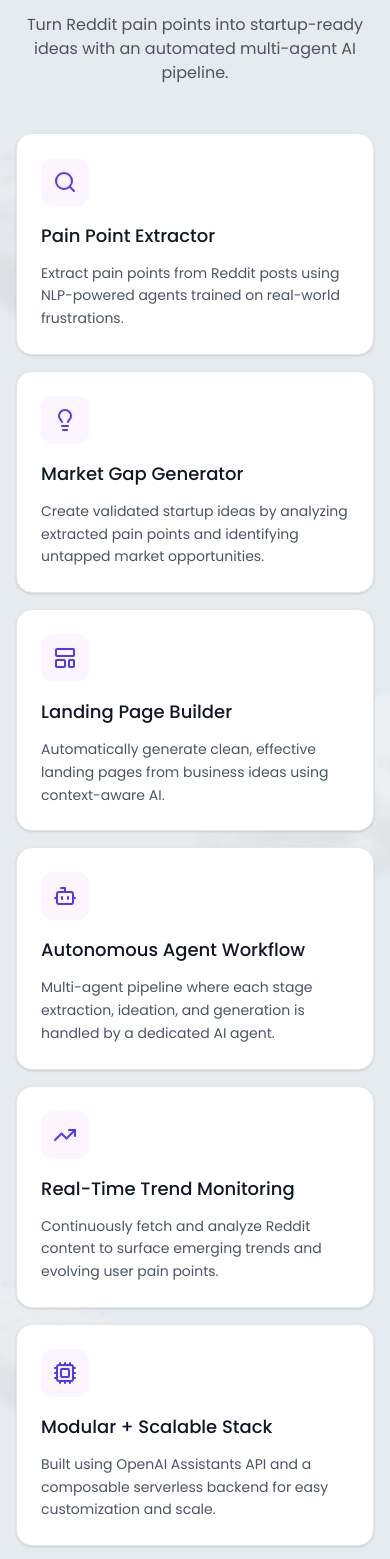
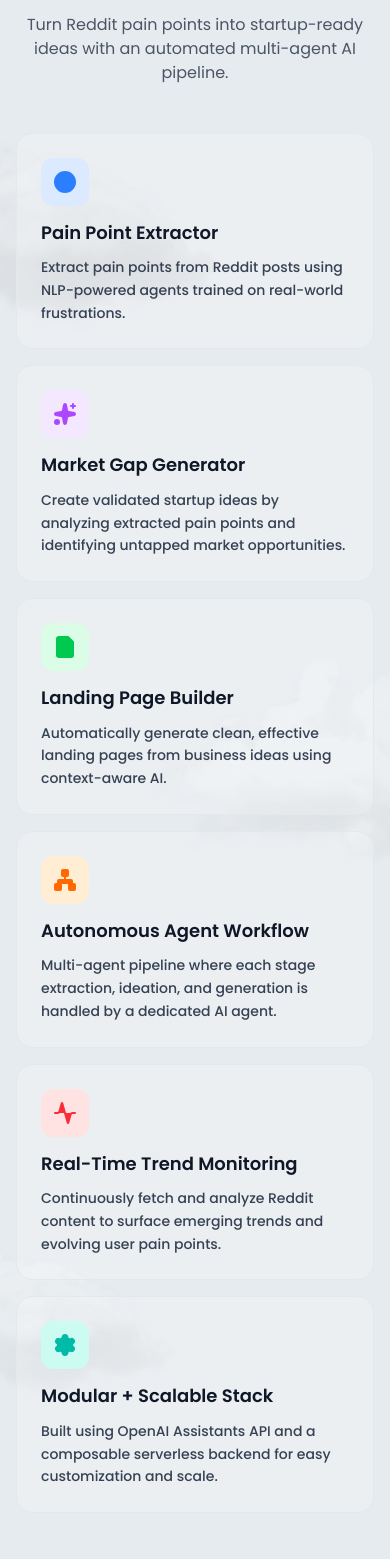
Before and after one commit to jasimarif/Reddit-idea-extractor, a React (Vite) app in the folder client/: page / in a window 390 px wide. Shown: the part 961-2520 px from the top of the page. Built offline with nearby package versions, Linux system fonts and the light colour scheme; no server answers.

Commit message:
homepage

```diff
--- a/client/src/components/Navbar.jsx
+++ b/client/src/components/Navbar.jsx
@@ -12,8 +12,8 @@ import {
   ChevronDown,
   Zap,
   DollarSign,
-  Clock,
-  Mail,
+  HelpCircle,
+  Phone,
   Sparkles,
   Rocket,
   Star,
@@ -137,8 +137,8 @@ const EnhancedAnimatedNavbar = () => {
     ? [
         { label: "Features", id: "features", icon: Zap },
         { label: "Pricing", id: "pricing", icon: DollarSign },
-        { label: "Faqs", id: "Faqs", icon: Clock },
-        { label: "Contact", id: "footer", icon: Mail },
+        { label: "Faqs", id: "Faqs", icon: HelpCircle },
+        { label: "Contact", id: "footer", icon: Phone },
       ]
     : [];
 
@@ -155,8 +155,8 @@ const EnhancedAnimatedNavbar = () => {
     ? [
         { label: "Features", id: "features", icon: Zap },
         { label: "Pricing", id: "pricing", icon: DollarSign },
-        { label: "Faqs", id: "Faqs", icon: Clock },
-        { label: "Contact", id: "footer", icon: Mail },
+        { label: "Faqs", id: "Faqs", icon: HelpCircle },
+        { label: "Contact", id: "footer", icon: Phone },
       ]
     : [];
   return (
@@ -218,6 +218,16 @@ const EnhancedAnimatedNavbar = () => {
 
                   {/* Homepage navigation for authenticated users */}
                   {homepageNavItems.map((item) => {
+                    const IconComponent = item.icon;
+                    const getHomepageIconColor = (id) => {
+                      switch (id) {
+                        case 'features': return 'text-yellow-300';
+                        case 'pricing': return 'text-emerald-400';
+                        case 'Faqs': return 'text-orange-400';
+                        case 'footer': return 'text-pink-400';
+                        default: return 'text-purple-300';
+                      }
+                    };
                     return (
                       <Link
                         key={item.id}
@@ -228,6 +238,7 @@ const EnhancedAnimatedNavbar = () => {
                             : "text-gray-700 hover:text-gray-900 hover:bg-gray-50"
                         }`}
                       >
+                        <IconComponent className={`h-4 w-4 ${getHomepageIconColor(item.id)}`} fill="currentColor" />
                         <span>{item.label}</span>
                       </Link>
                     );
@@ -240,9 +251,9 @@ const EnhancedAnimatedNavbar = () => {
                     const getIcon = (id) => {
                       switch (id) {
                         case 'features': return <Sparkles className="h-4 w-4 text-yellow-300 drop-shadow-lg" />;
-                        case 'pricing': return <Crown className="h-4 w-4 text-purple-300 drop-shadow-lg" />;
-                        case 'Faqs': return <Lightbulb className="h-4 w-4 text-blue-300 drop-shadow-lg" />;
-                        case 'footer': return <Mail className="h-4 w-4 text-green-300 drop-shadow-lg" />;
+                        case 'pricing': return <Crown className="h-4 w-4 text-emerald-400 drop-shadow-lg" />;
+                        case 'Faqs': return <HelpCircle className="h-4 w-4 text-orange-400 drop-shadow-lg" />;
+                        case 'footer': return <Phone className="h-4 w-4 text-pink-400 drop-shadow-lg" />;
                         default: return <Star className="h-4 w-4 text-pink-300 drop-shadow-lg" />;
                       }
                     };
@@ -395,12 +406,23 @@ const EnhancedAnimatedNavbar = () => {
                       {/* Homepage navigation for authenticated users in mobile */}
                       <div className="pt-2 border-t border-gray-100 mt-2">
                         {homepageNavItems.map((item) => {
+                          const IconComponent = item.icon;
+                          const getMobileHomepageIconColor = (id) => {
+                            switch (id) {
+                              case 'features': return 'text-yellow-300';
+                              case 'pricing': return 'text-emerald-400';
+                              case 'Faqs': return 'text-orange-400';
+                              case 'footer': return 'text-pink-400';
+                              default: return 'text-purple-300';
+                            }
+                          };
                           return (
                             <button
                               key={item.id}
                               onClick={() => scrollToSection(item.id)}
                               className="flex items-center space-x-3 w-full text-left py-2.5 px-3 text-base !font-medium !text-gray-900 hover:text-purple-600 hover:bg-gray-50 rounded-lg transition-colors"
                             >
+                              <IconComponent className={`h-5 w-5 ${getMobileHomepageIconColor(item.id)}`} fill="currentColor" />
                               <span>{item.label}</span>
                             </button>
                           );
--- a/client/src/pages/homepage.jsx
+++ b/client/src/pages/homepage.jsx
@@ -22,9 +22,16 @@ import {
   LayoutTemplate,
   Bot,
   Cpu,
+  Target,
+  Sparkles,
+  FileText,
+  Network,
+  Activity,
+  Settings,
 } from 'lucide-react';
 import ScrollAnimationWrapper from '@/components/ScrollAnimationWrapper';
 import EnhancedAnimatedNavbar from '../components/Navbar';
+import Footer from '../components/Footer';
 
 const HomePage = () => {
 
@@ -36,37 +43,43 @@ const HomePage = () => {
 
   const features = [
     {
-      icon: <Search className="h-6 w-6 text-indigo-600" />,
+      icon: <Target className="h-6 w-6 text-blue-500 fill-blue-500" />,
+      bgColor: "bg-blue-100",
       title: "Pain Point Extractor",
       description:
         "Extract pain points from Reddit posts using NLP-powered agents trained on real-world frustrations.",
     },
     {
-      icon: <Lightbulb className="h-6 w-6 text-indigo-600" />,
+      icon: <Sparkles className="h-6 w-6 text-purple-500 fill-purple-500" />,
+      bgColor: "bg-purple-100",
       title: "Market Gap Generator",
       description:
         "Create validated startup ideas by analyzing extracted pain points and identifying untapped market opportunities.",
     },
     {
-      icon: <LayoutTemplate className="h-6 w-6 text-indigo-600" />,
+      icon: <FileText className="h-6 w-6 text-green-500 fill-green-500" />,
+      bgColor: "bg-green-100",
       title: "Landing Page Builder",
       description:
         "Automatically generate clean, effective landing pages from business ideas using context-aware AI.",
     },
     {
-      icon: <Bot className="h-6 w-6 text-indigo-600" />,
+      icon: <Network className="h-6 w-6 text-orange-500 fill-orange-500" />,
+      bgColor: "bg-orange-100",
       title: "Autonomous Agent Workflow",
       description:
         "Multi-agent pipeline where each stage extraction, ideation, and generation is handled by a dedicated AI agent.",
     },
     {
-      icon: <TrendingUp className="h-6 w-6 text-indigo-600" />,
+      icon: <Activity className="h-6 w-6 text-red-500 fill-red-500" />,
+      bgColor: "bg-red-100",
       title: "Real-Time Trend Monitoring",
       description:
         "Continuously fetch and analyze Reddit content to surface emerging trends and evolving user pain points.",
     },
     {
-      icon: <Cpu className="h-6 w-6 text-indigo-600" />,
+      icon: <Settings className="h-6 w-6 text-teal-500 fill-teal-500" />,
+      bgColor: "bg-teal-100",
       title: "Modular + Scalable Stack",
       description:
         "Built using OpenAI Assistants API and a composable serverless backend for easy customization and scale.",
@@ -297,14 +310,14 @@ const HomePage = () => {
             <div className="grid grid-cols-1 sm:grid-cols-2 lg:grid-cols-3 gap-4 md:gap-6">
               {features.map((feature, index) => (
                 <ScrollAnimationWrapper key={index} delay={index * 0.1}>
-                  <div className="flex text-left flex-col rounded-2xl bg-white p-6 md:p-8 shadow-sm border border-gray-200 hover:shadow-md transition-all duration-300 h-full">
-                    <div className="flex h-12 w-12 items-center justify-center rounded-xl bg-purple-50 mb-4 md:mb-6">
+                  <div className="flex text-left flex-col rounded-2xl bg-white/20 p-6 md:p-8 border border-gray-200 transition-all duration-300 h-full">
+                    <div className={`flex h-12 w-12 items-center justify-center rounded-xl ${feature.bgColor} mb-4 md:mb-6`}>
                       {feature.icon}
                     </div>
-                    <h3 className="text-lg md:text-xl font-medium text-gray-900 mb-3 md:mb-4">
+                    <h3 className="text-lg md:text-xl font-semibold text-gray-900 mb-3 md:mb-4 leading-tight">
                       {feature.title}
                     </h3>
-                    <p className="text-sm md:text-base text-gray-600 leading-relaxed flex-1">
+                    <p className="text-sm md:text-base text-gray-700 leading-relaxed flex-1 font-medium">
                       {feature.description}
                     </p>
                   </div>
@@ -593,57 +606,7 @@ const HomePage = () => {
       </section>
 
       {/* Footer */}
-      <footer id="footer" className="border-t border-gray-200 py-8 md:py-12 px-4 sm:px-6 lg:px-8">
-        <div className="mx-auto max-w-6xl">
-          <div className="flex flex-col md:flex-row justify-between items-start md:items-center mb-6 md:mb-8">
-            <div className="flex items-center mb-6 md:mb-0">
-              <div className="h-8 w-8 rounded-lg bg-gray-900 flex items-center justify-center mr-3">
-                <Brain className="h-4 w-4 text-white" />
-              </div>
-              <span className="text-lg font-semibold text-gray-900">Reddit Idea Extractor</span>
-            </div>
-
-            <div className="flex space-x-4">
-              <a href="#" className="text-gray-400 hover:text-gray-600 transition-colors p-2">
-                <Instagram size={20} />
-              </a>
-              <a href="#" className="text-gray-400 hover:text-gray-600 transition-colors p-2">
-                <Linkedin size={20} />
-              </a>
-              <a href="#" className="text-gray-400 hover:text-gray-600 transition-colors p-2">
-                <Youtube size={20} />
-              </a>
-              <a href="#" className="text-gray-400 hover:text-gray-600 transition-colors p-2">
-                <Twitter size={20} />
-              </a>
-            </div>
-          </div>
-
-          <div className="border-t border-gray-900 pt-6 mb-6">
-            <nav className="flex flex-wrap gap-4 md:gap-8">
-              {['Features', 'Pricing', 'Faqs', 'Contact', 'Privacy', 'Terms'].map((item) => (
-                <a
-                  key={item}
-                  href="#"
-                  className="text-sm text-gray-600 hover:text-gray-900 transition-colors"
-                >
-                  {item}
-                </a>
-              ))}
-            </nav>
-          </div>
-
-          <div className="flex flex-col md:flex-row justify-between items-center text-sm text-gray-500 gap-2">
-            <p>© 2025 Reddit Idea Extractor</p>
-            <a
-              href="mailto:ideaextractor@support.com"
-              className="hover:text-gray-700 transition-colors"
-            >
-              ideaextractor@support.com
-            </a>
-          </div>
-        </div>
-      </footer>
+      <Footer />
     </div>
   );
 };
```
